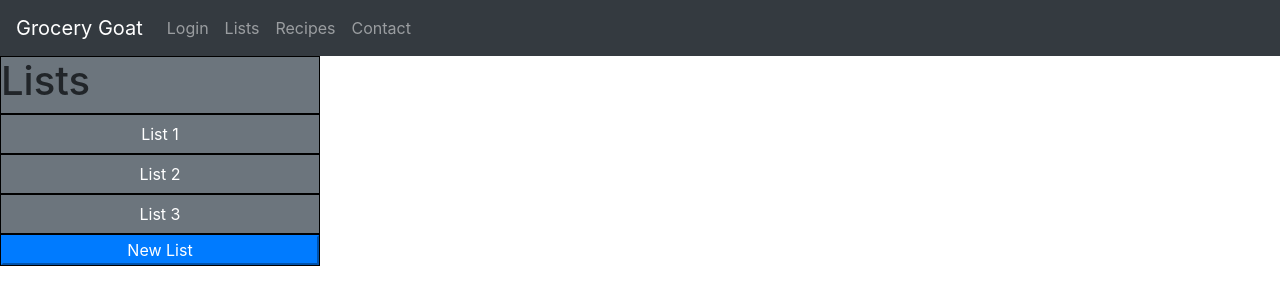
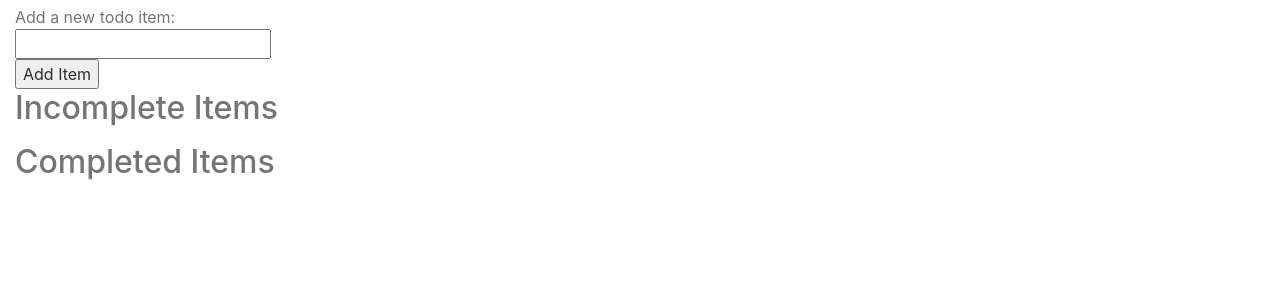
Before and after one commit to rmclean98/GroceryGoat, a Flask app: template templates/GGLists.html in a window 1280 px wide. Shown: the top 305 px of the page. Run offline with Flask 2, Linux system fonts and the light colour scheme; the template is opened without the code that fills it, so the values that code supplies are empty; some libraries are stand-ins or nearby versions.

Commit message:
Add files via upload
updated lists after add new item is working

```diff
--- a/templates/GGLists.html
+++ b/templates/GGLists.html
@@ -1,6 +1,7 @@
-{% extends "template.html" %}
+<!DOCTYPE html>
+<html lang="en">
+
 <head>
-    {% block head %}
     <link rel="stylesheet" href="https://maxcdn.bootstrapcdn.com/bootstrap/4.0.0/css/bootstrap.min.css" integrity="sha384-Gn5384xqQ1aoWXA+058RXPxPg6fy4IWvTNh0E263XmFcJlSAwiGgFAW/dAiS6JXm" crossorigin="anonymous">
     <style>
 
@@ -15,55 +16,50 @@
         .my-col {
             border: 1px solid black;
         }
-        .my-headers {
-
-        }
+        body{
+    background:rgb(255, 255, 255);
+    color:rgb(117, 117, 117);
+    margin-top: 5px;
+}
+.button{
+    color:rgb(44, 44, 44);
+}
+.mark{font-size: 10px;}
 
 
     </style>
-    {% endblock %}
+
 </head>
 <body>
-	{% block body %}
-
 
 
     <div class="col-3">
-        <div class="row bg-secondary" style="border: 1px solid black;">
-            <h1 class="my-headers">Lists</h1>
+        <div>Add a new todo item:
+            <form action="{{ url_for('add') }}" method="POST">
+                <input type="text" name="todoitem">
+                <input type="submit" value="Add Item" class="button">
+            </form>
+        </div>
+        <div>
+            <h2>Incomplete Items</h2>
+            <ul>
+                {% for todo in incomplete %}
+                <li style="font-size: 30pt" class='mark'>{{ todo.text }} <a href="{{ url_for('complete', id=todo.id) }}">Mark As Complete</a></li>
+                {% endfor %}
+            </ul>
+            <h2>Completed Items</h2>
+            <ul>
+                {% for todo in complete %}
+                <li style="font-size: 30pt">{{ todo.text }}</li>
+                {% endfor %}
+            </ul>
+        </div>
         </div>
 
-        <div class="row list-row">
-            <button class="btn btn-secondary btn-block list-button">
-                List 1
-
-            </button>
-        </div>
-        <div class="row list-row">
-            <button class="btn btn-secondary btn-block list-button">
-                List 2
-
-            </button>
-        </div>
-        <div class="row list-row">
-            <button class="btn btn-secondary btn-block list-button">
-                List 3
-
-            </button>
-        </div>
-        <div class="row list-row">
-            <button class="btn-primary btn-block list-button">
-            New List
-            </button>
-        </div>
-
-
     </div>
-
-
 
     <script src="https://code.jquery.com/jquery-3.2.1.slim.min.js" integrity="sha384-KJ3o2DKtIkvYIK3UENzmM7KCkRr/rE9/Qpg6aAZGJwFDMVNA/GpGFF93hXpG5KkN" crossorigin="anonymous"></script>
     <script src="https://cdnjs.cloudflare.com/ajax/libs/popper.js/1.12.9/umd/popper.min.js" integrity="sha384-ApNbgh9B+Y1QKtv3Rn7W3mgPxhU9K/ScQsAP7hUibX39j7fakFPskvXusvfa0b4Q" crossorigin="anonymous"></script>
     <script src="https://maxcdn.bootstrapcdn.com/bootstrap/4.0.0/js/bootstrap.min.js" integrity="sha384-JZR6Spejh4U02d8jOt6vLEHfe/JQGiRRSQQxSfFWpi1MquVdAyjUar5+76PVCmYl" crossorigin="anonymous"></script>
-	{% endblock %}
 </body>
+</html>
```
